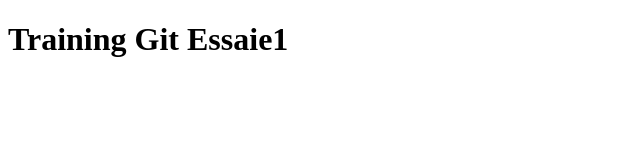
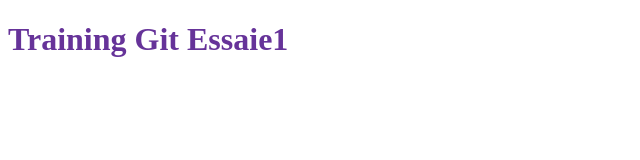
Before and after one commit to JorisGhienne/gitTraining, a plain HTML site: page index.html in a window 1280 px wide. Shown: the whole page, without its empty margins (0-640 px from the left). Drawn offline with Linux system fonts and the light colour scheme.

Commit message:
color change

```diff
--- a/index.html
+++ b/index.html
@@ -6,7 +6,7 @@
     <title>Training GIT</title>
 </head>
 <body>
-    <h1>Training Git Essaie1</h1>
+    <h1 style="color: rebeccapurple;">Training Git Essaie1</h1>
 
 </body>
 </html>
```
